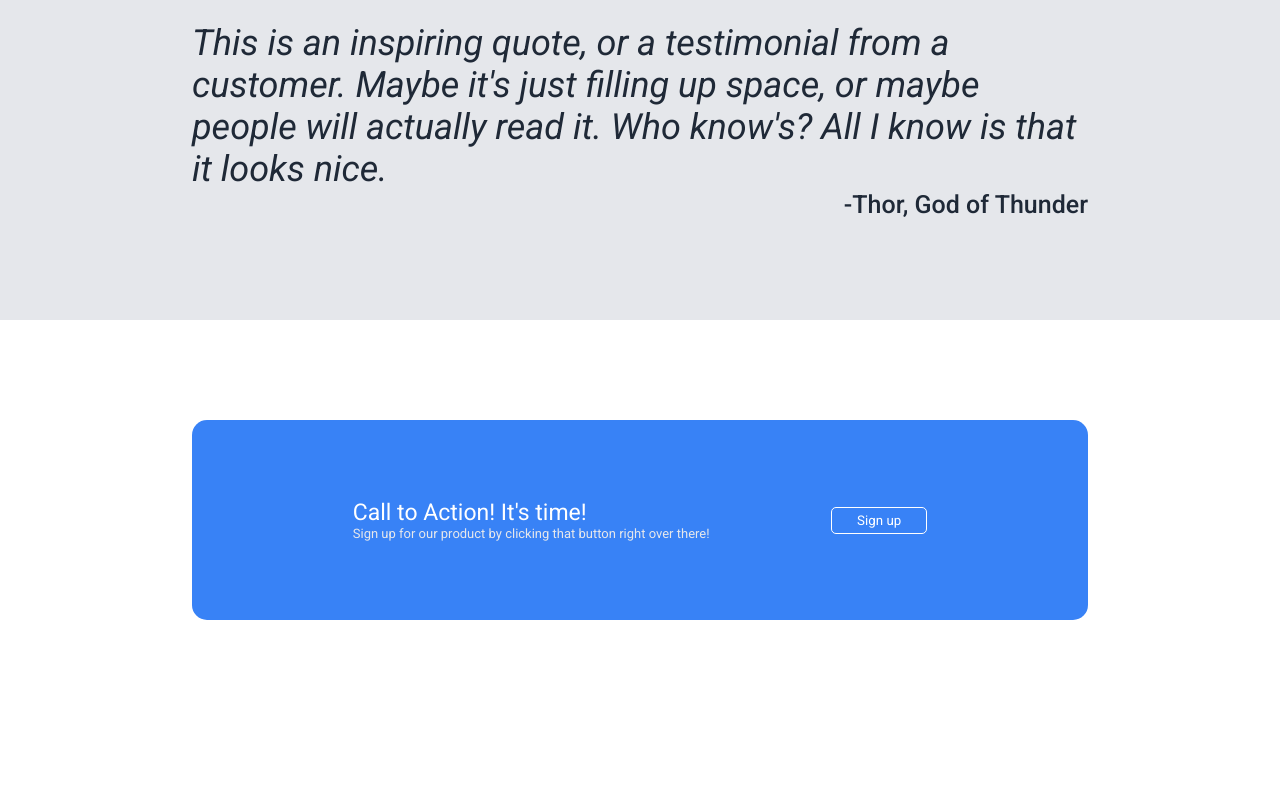
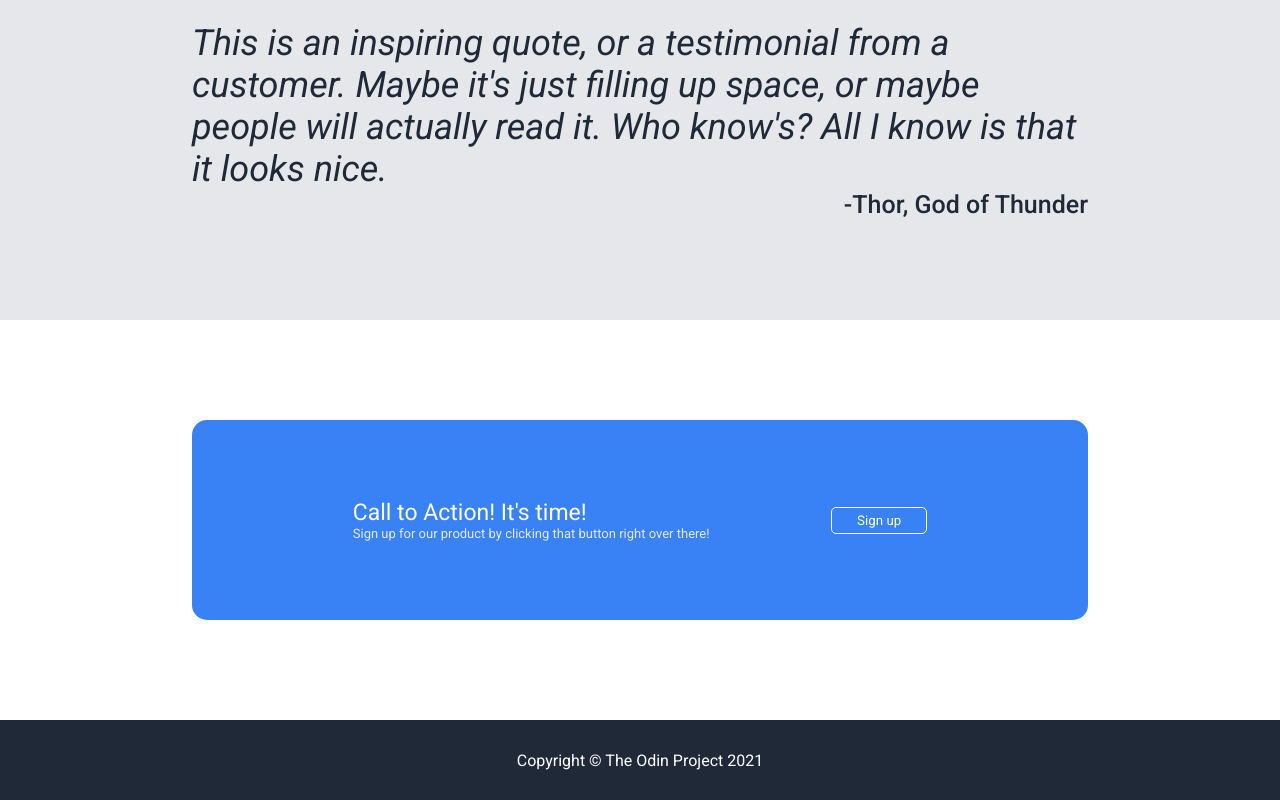
Before and after one commit to iveiks/samplebusiness, a plain HTML site: page index.html in a window 1280 px wide. Shown: the part 930-1730 px from the top of the page. Before the commit the page ends 1650 px from the top, so only its background shows below. Drawn offline with Linux system fonts and the light colour scheme.

Commit message:
Added the footer section

```diff
--- a/index.html
+++ b/index.html
@@ -85,7 +85,7 @@
           </div>
         </div>
       </div>
-      <div class="footer"></div>
+      <div class="footer">Copyright &#169 The Odin Project 2021</div>
     </div>
   </body>
 </html>
--- a/style.css
+++ b/style.css
@@ -42,7 +42,7 @@ body {
 .main-div {
   display: flex;
   flex-direction: column;
-  justify-content: center;
+  justify-content: space-between;
   align-items: center;
   width: 100%;
 }
@@ -222,3 +222,13 @@ body {
   border-color: white;
   border-style: solid;
 }
+
+.footer {
+  display: flex;
+  background-color: #1f2937;
+  color: white;
+  height: 80px;
+  width: 100vw;
+  align-items: center;
+  justify-content: center;
+}
```
